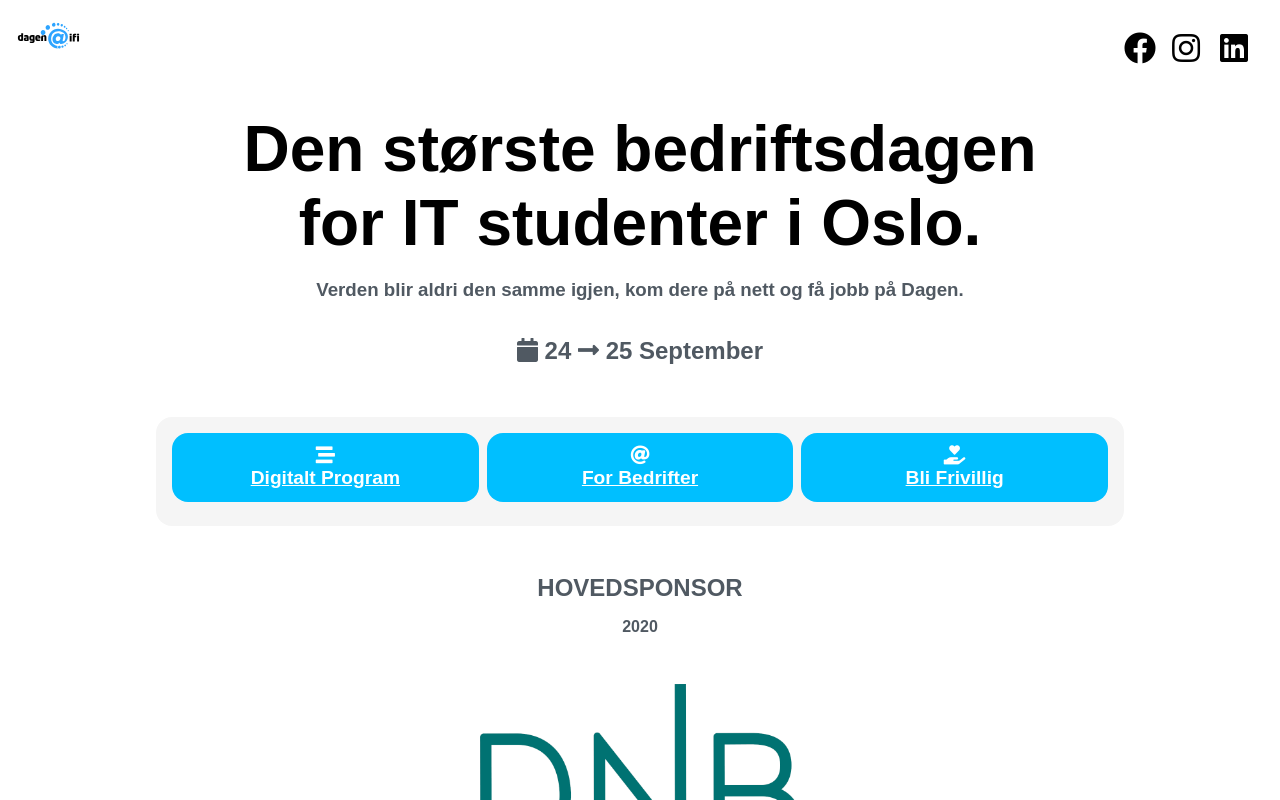
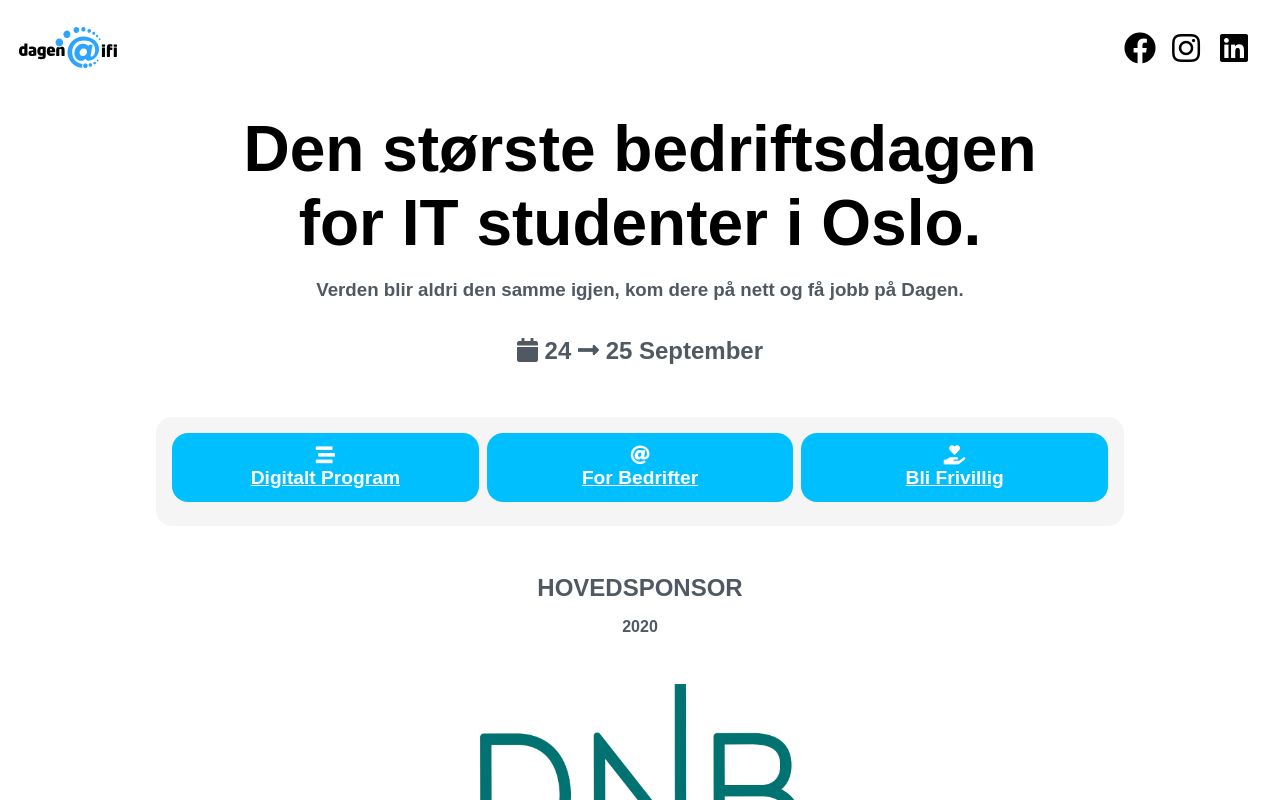
Before and after one commit to ifi-dagen/webpage, a React (Create React App) app: page / in a window 1280 px wide. Built offline with nearby package versions, Linux system fonts and the light colour scheme.

Commit message:
Beholde logo i synlig størrelse på liten skjerm

```diff
--- a/src/components/header.js
+++ b/src/components/header.js
@@ -11,7 +11,7 @@ const Header = () => {
       <Wrapper>
         <img
           onClick={() => herstory.push("/")}
-          className="front-logo" src={require('../img/dagen_logo.svg')} alt="dagen@ifi logo" />
+          src={require('../img/dagen_logo.svg')} alt="dagen@ifi logo" />
         <span />
         <Facebook />
         <Instagram />
--- a/src/index.css
+++ b/src/index.css
@@ -61,10 +61,6 @@ h5 {
 .navbar-logo{
   width: 6rem;
   margin-top: 10px;
-}
-
-.front-logo{
-  width: 50%;
 }
 
 .hidden{
```
